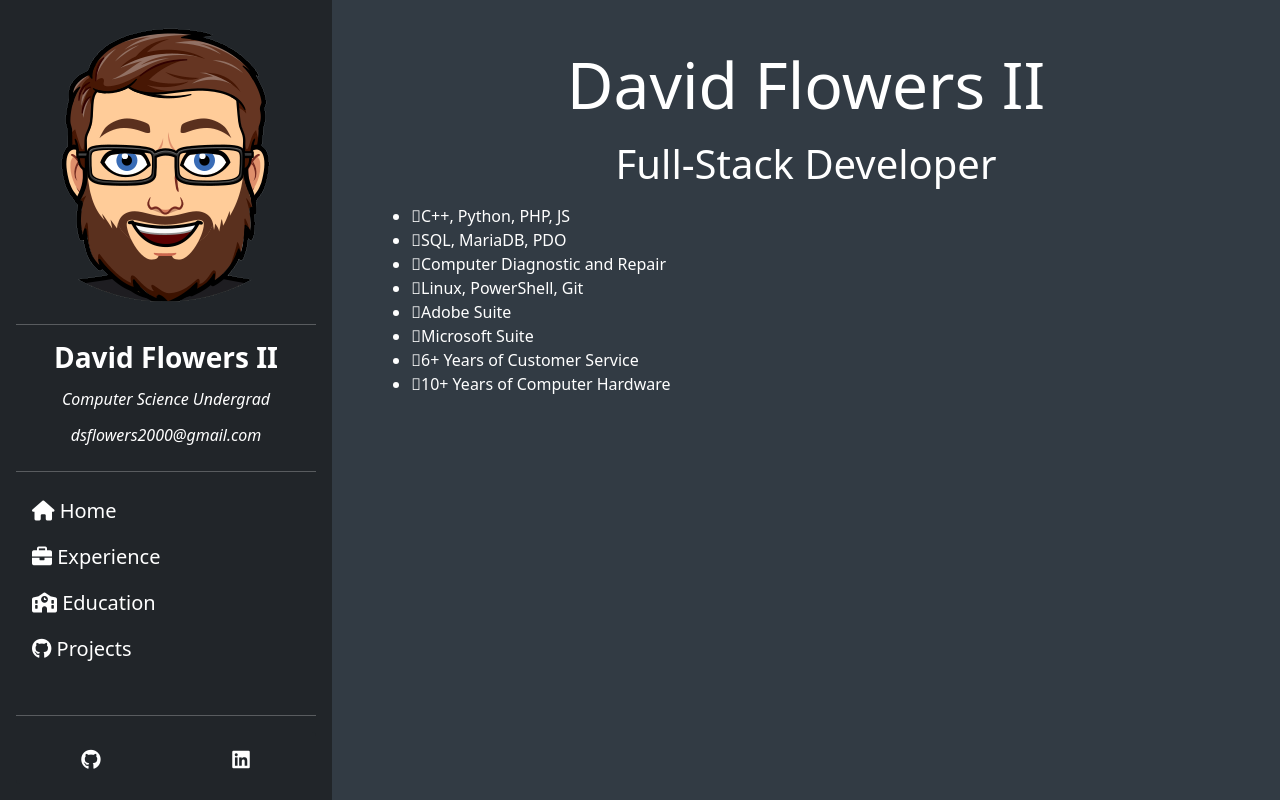
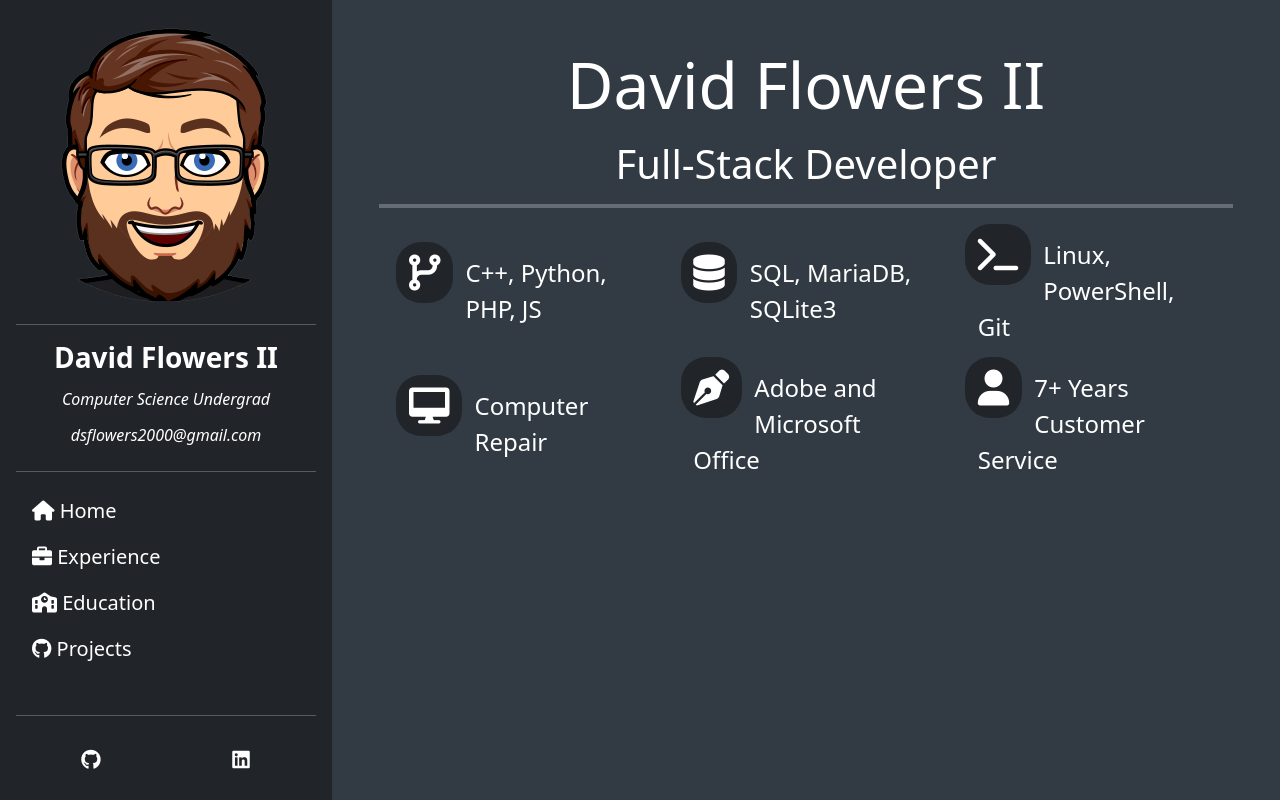
Before and after one commit to Master449/resume-overhaul, a Vue app: page / in a window 1280 px wide. Built offline with nearby package versions, Linux system fonts and the light colour scheme; what vue-awesome-sidebar would draw is missing.

Commit message:
Started Skills Section

```diff
--- a/index.html
+++ b/index.html
@@ -6,6 +6,7 @@
     <meta name="viewport" content="width=device-width, initial-scale=1.0">
     <link href="https://cdn.jsdelivr.net/npm/bootstrap@5.0.2/dist/css/bootstrap.min.css" rel="stylesheet" />
     <script src="https://cdn.jsdelivr.net/npm/bootstrap@5.0.2/dist/js/bootstrap.bundle.min.js"></script>
+    <script src="https://cdn.jsdelivr.net/npm/@popperjs/core@2.9.2/dist/umd/popper.min.js"></script>
     <link href="https://cdnjs.cloudflare.com/ajax/libs/font-awesome/6.0.0/css/all.min.css" rel="stylesheet" />
     <link href="/css/main.css" rel="stylesheet" />
     <title>David Flowers II</title>
--- a/src/App.vue
+++ b/src/App.vue
@@ -4,7 +4,7 @@ import SideBar from './components/navbar-sidebar.vue'
 </script>
 
 <template>
-    <div class="flex-container">
+    <div class="flex-container" v-cloak>
         <div id="navbar">
             <SideBar />
         </div>
@@ -51,4 +51,38 @@ import SideBar from './components/navbar-sidebar.vue'
         flex-direction: column;
     }
 }
+
+[v-cloak] {
+    display: block;
+    padding: 50px 0;
+  }
+
+  @keyframes spinner {
+    to {
+        transform: rotate(360deg);
+    }
+  }
+
+  [v-cloak]:before {
+    content: "";
+    box-sizing: border-box;
+    position: absolute;
+    top: 50%;
+    left: 50%;
+    width: 20px;
+    height: 20px;
+    margin-top: -10px;
+    margin-left: -10px;
+    border-radius: 50%;
+    border: 2px solid #ccc;
+    border-top-color: #333;
+    animation: spinner 0.6s linear infinite;
+    text-indent: 100%;
+    white-space: nowrap;
+    overflow: hidden;
+  }
+
+  [v-cloak]>* {
+    display: none;
+  }
 </style>
--- a/src/components/index-compo.vue
+++ b/src/components/index-compo.vue
@@ -1,4 +1,6 @@
 <script lang="ts">
+import { Transition } from 'vue';
+
 export default {
     data() {
         return {
@@ -9,19 +11,40 @@ export default {
 </script>
 
 <template>
-        <p class="display-3">David Flowers II</p>
-        <p class="display-6">Full-Stack Developer</p>
+    <p class="display-3">David Flowers II</p>
+    <p class="display-6">Full-Stack Developer</p>
+    <hr />
+    <Transition appear>
+        <div class="flex-container">
+            <div class="flex-items" data-bs-toggle="tooltip" data-bs-placement="top" title="Tooltip on top">
+                <i class="fa-solid fa-code-branch"></i>
+                <p class="skills">C++, Python, PHP, JS</p>
+            </div>
+            <div class="flex-items">
+                <i class="fa-solid fa-database"></i>
+                <p class="skills">SQL, MariaDB, SQLite3</p>
+            </div>
+            <div class="flex-items">
+                <i class="fa-solid fa-terminal"></i>
+                <p class="skills">Linux, PowerShell, Git</p>
+            </div>
+            <div class="flex-items">
+                <i class="fa-solid fa-desktop"></i>
+                <p class="skills">Computer Repair</p>
+            </div>
+            <div class="flex-items">
+                <i class="fa-solid fa-pen-nib"></i>
+                <p class="skills">Adobe and Microsoft Office</p>
+            </div>
+            <div class="flex-items">
+                <i class="fa-solid fa-user"></i>
+                <p class="skills">7+ Years Customer Service</p>
+            </div>
+        </div>
+    </Transition>
 
-        <ul>
-            <li class="icon solid fa-code-branch">C++, Python, PHP, JS</li>
-            <li class="icon solid fa-database">SQL, MariaDB, PDO</li>
-            <li class="icon solid fa-desktop">Computer Diagnostic and Repair</li>
-            <li class="icon solid fa-terminal">Linux, PowerShell, Git</li>
-            <li class="icon solid fa-object-group">Adobe Suite</li>
-            <li class="icon solid fa-file-word">Microsoft Suite</li>
-            <li class="icon solid fa-users">6+ Years of Customer Service</li>
-            <li class="icon solid fa-memory">10+ Years of Computer Hardware</li>
-        </ul>
+    <ul>
+    </ul>
 </template>
 
 <style scoped>
@@ -31,25 +54,21 @@ hr {
     width: 100%;
 }
 
-.img-fluid {
-    width: 100%;
-    height: 15vw;
-    object-fit: cover;
+i {
+    font-size: 2.25em;
+    color: white;
+    float: left;
+    padding: 5%;
+    margin: 0 5% 0 0;
+    vertical-align: middle;
+    background-color: #212529;
+    border-radius: 25px;
 }
 
-@media only screen and (max-width: 600px) {
-    .img-fluid {
-        height: 35vh;
-    }
-}
-
-.container {
+.skills {
+    font-size: 1.5em;
+    color: white;
     margin: 5%;
-    width: 100%;
-}
-
-p {
-    width: 100%;
 }
 
 .display-1,
@@ -60,4 +79,41 @@ p {
 .display-6 {
     text-align: center;
 }
+
+.flex-container {
+    display: flex;
+    flex-direction: row;
+    flex-wrap: wrap;
+    justify-content: center;
+    align-items: stretch;
+    align-content: stretch;
+}
+
+.flex-items {
+    padding: 0 2%;
+    width: 25%;
+    display: block;
+    flex-basis: calc(100% / 3);
+    align-self: center;
+}
+
+@media only screen and (max-width: 600px) {
+    .flex-items {
+        flex-basis: calc(100% / 2);
+    }
+}
+
+.v-enter-from {
+    opacity: 0;
+    transform: translateY(100%);
+}
+
+.v-enter-active {
+    transition: all 0.5s ease;
+}
+
+.v-leave-to {
+    opacity: 0;
+    transform: translateY(0);
+}
 </style>
--- a/src/components/projects-compo.vue
+++ b/src/components/projects-compo.vue
@@ -13,7 +13,7 @@ export default {
                 {
                     picture: "https://picsum.photos/200/100/?blur=8",
                     name: "Rimjobs Automotive Store",
-                    info: "A Group Project for CSCI 467: Software Engineering. For this project we we're given a purpose; Ours being an Online Auto Parts Store. This project had a few constraints, like a legacy database that was read only, to a remote Credit Card Authorization System. Other than that we had total freedom. My responsibilities included: MySQL for our Database, Managing Linux users and groups on Linode, and API Endpoints for the product catalogue, and shopping cart.",
+                    info: "A Group Project for CSCI 467: Software Engineering. For this project we we're given a purpose; Ours being an Online Auto Parts Store. This project had a few constraints, like a legacy database that was read only, to a remote Credit Card Authorization System. Other than that we had total freedom. My responsibilities included: MySQL for our Database, Managing Linux users and groups on Linode, and API Endpoints for the product catalogue, and shopping cart. The name was a joke that stuck. The name came from the Saints Row franchise.",
                     stack: ["Vue", "Express js", "Bootstrap", "SCSS", "SQLite3", "Linode"],
                     url: "https://github.com/467Group3A/rimjobs"
                 },
```
Also changed, not shown: public/css/main.css (line endings or trailing spaces).
